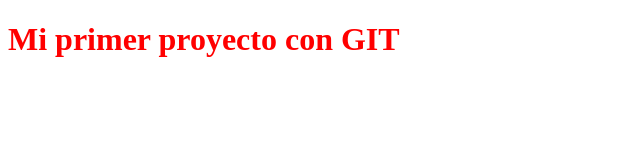
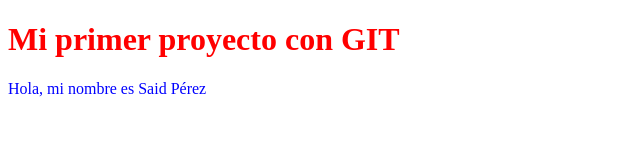
Before and after one commit to SaidPerez/mod1Web, a plain HTML site: page index.html in a window 1280 px wide. Shown: the whole page, without its empty margins (0-640 px from the left). Drawn offline with Linux system fonts and the light colour scheme.

Commit message:
Segunda version de mi primera Web

```diff
--- a/estilos.css
+++ b/estilos.css
@@ -1,3 +1,6 @@
 h1{
     color: red;
 }
+p{
+    color: blue;
+}
--- a/index.html
+++ b/index.html
@@ -8,5 +8,6 @@
 </head>
 <body>
     <h1>Mi primer proyecto con GIT</h1>
+    <p>Hola, mi nombre es Said Pérez</p>
 </body>
 </html>
```
